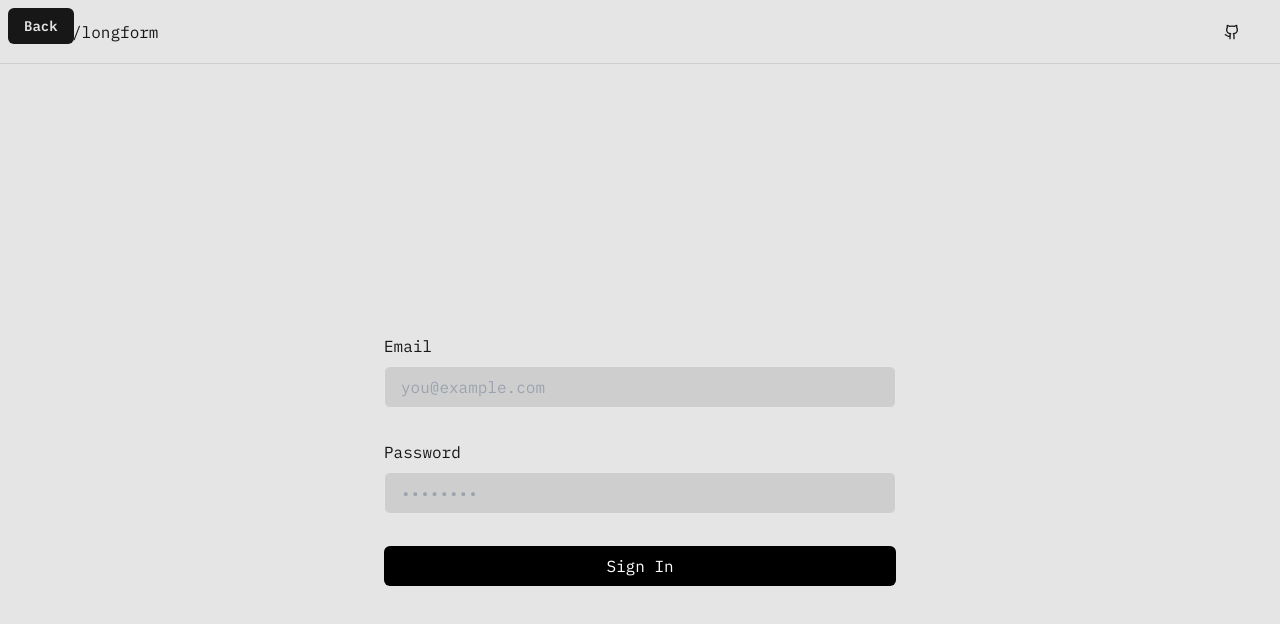
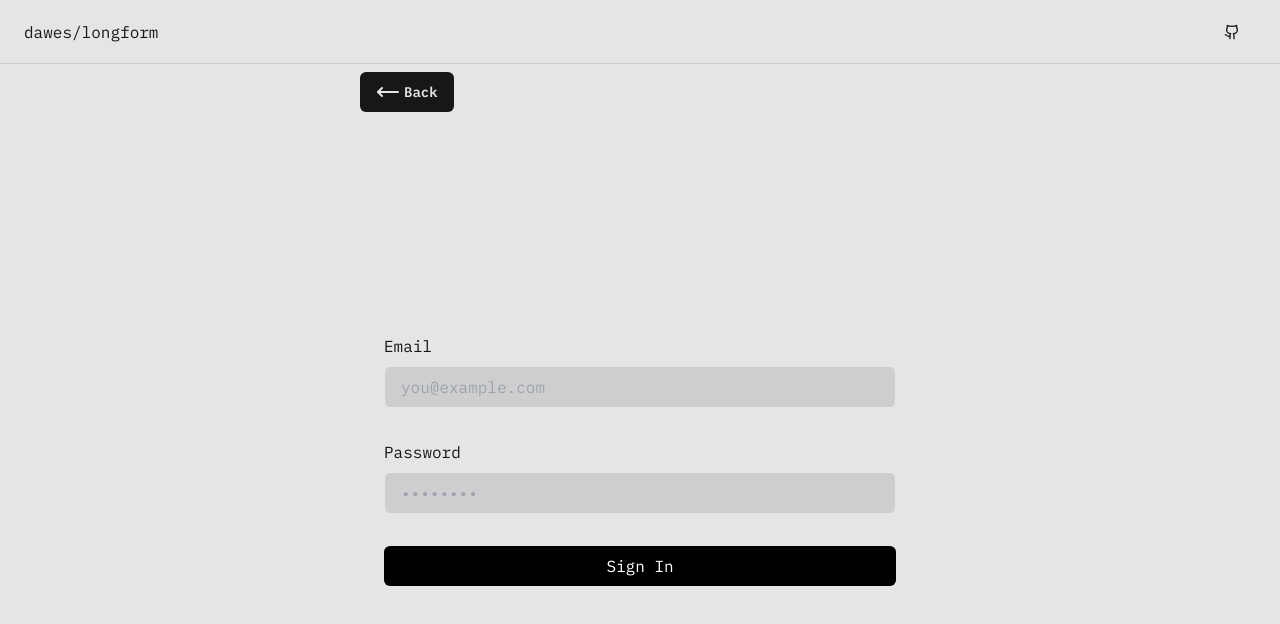
Before and after one commit to dawescc/longform, a Next.js app: page /login in a window 1280 px wide. Shown: the top 624 px of the page. Built offline with nearby package versions, Linux system fonts and the light colour scheme; no server answers.

Commit message:
fixed the back button location

```diff
--- a/app/login/page.tsx
+++ b/app/login/page.tsx
@@ -1,13 +1,15 @@
 import Link from "next/link";
 import { signIn } from "../../components/actions/UserAuth";
+import { MoveLeft } from "lucide-react";
 
 export default function Login({ searchParams }: { searchParams: { message: string } }) {
 	return (
-		<div className='h-dvh w-full flex flex-col place-items-center p-4'>
+		<div className='h-dvh w-full flex flex-col place-items-center p-4 relative'>
 			<div className='w-full h-full max-w-lg flex flex-col place-items-center'>
 				<Link
 					href='/'
-					className='m-2 absolute top-0 left-0 button action'>
+					className='m-2 absolute top-0 left-0 button action flex items-center gap-2'>
+					<MoveLeft />
 					Back
 				</Link>
 
```
